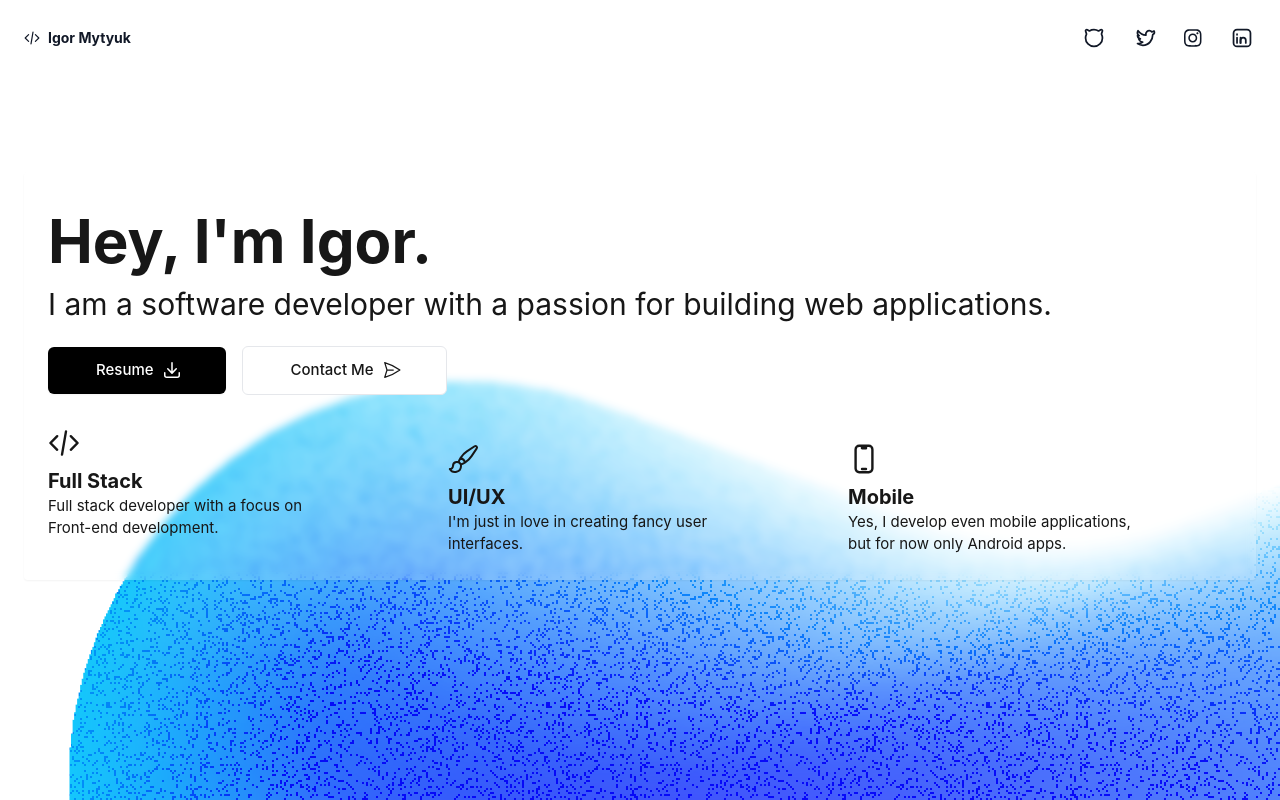
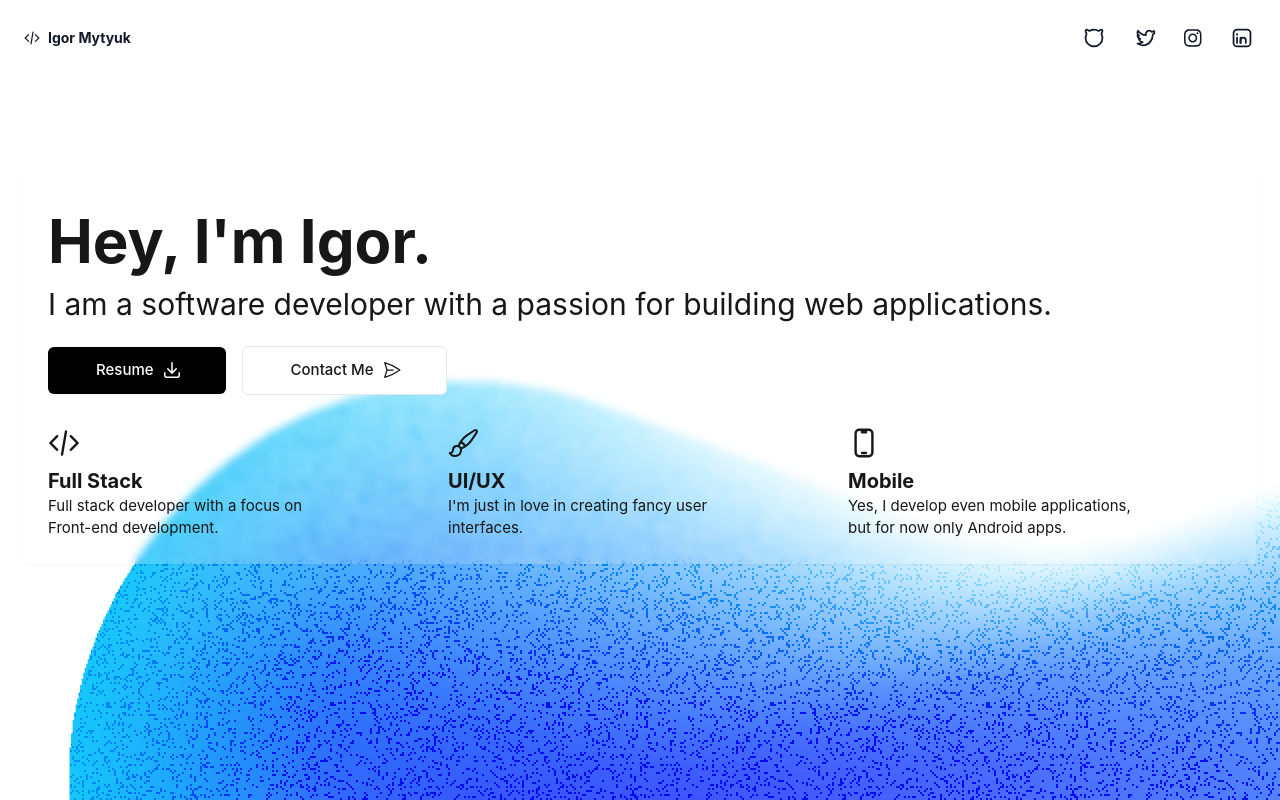
Before and after one commit to nicetomytyuk/igor-mytyuk, a Vue app: page / in a window 1280 px wide. Built offline with nearby package versions, Linux system fonts and the light colour scheme.

Commit message:
feat: Improve HomeView layout and spacing
- Adjusted the `main` element's margin to use `my-12` and `my-24` for top and bottom spacing.
- Modified the `div` containing the content to use `md:space-y-0` and `space-x-0` to fix spacing issues on larger screens.

```diff
--- a/src/views/HomeView.vue
+++ b/src/views/HomeView.vue
@@ -11,7 +11,7 @@ function mailto() {
 </script>
 
 <template>
-  <main class="max-w-7xl mt-12 md:mt-24 px-4 sm:px-6 w-full mx-auto text-neutral-900">
+  <main class="max-w-7xl my-12 md:my-24 px-4 sm:px-6 w-full mx-auto text-neutral-900">
     <div class="flex flex-col bg-white/20 backdrop-blur-sm shadow-sm p-6 rounded justify-cente">
       <h2 class="font-bold text-5xl md:leading-normal sm:text-6xl">Hey, I'm
         <span class="before:block before:absolute before:-inset-2">
@@ -38,7 +38,7 @@ function mailto() {
       </div>
 
 
-      <div class="flex flex-col md:flex-row md:space-x-4 md:space-y space-y-4 space-x mt-8">
+      <div class="flex flex-col md:flex-row md:space-x-4 md:space-y-0 space-y-4 space-x-0 mt-8">
         <div class="flex-1">
           <CodeBracketIcon class="mr-2 h-8 w-8 mb-2" />
           <h2 class="text-xl font-bold">Full Stack</h2>
```
